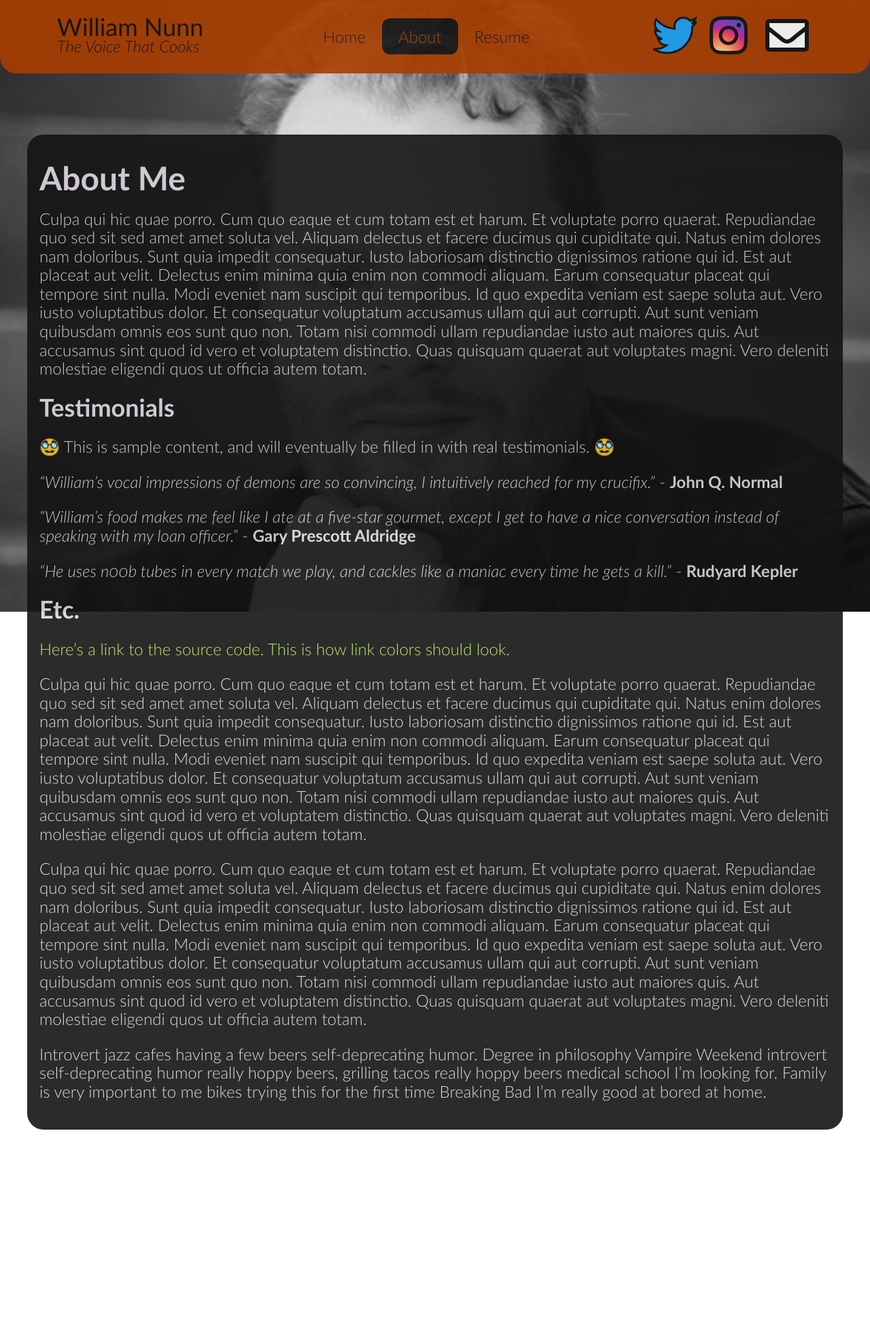
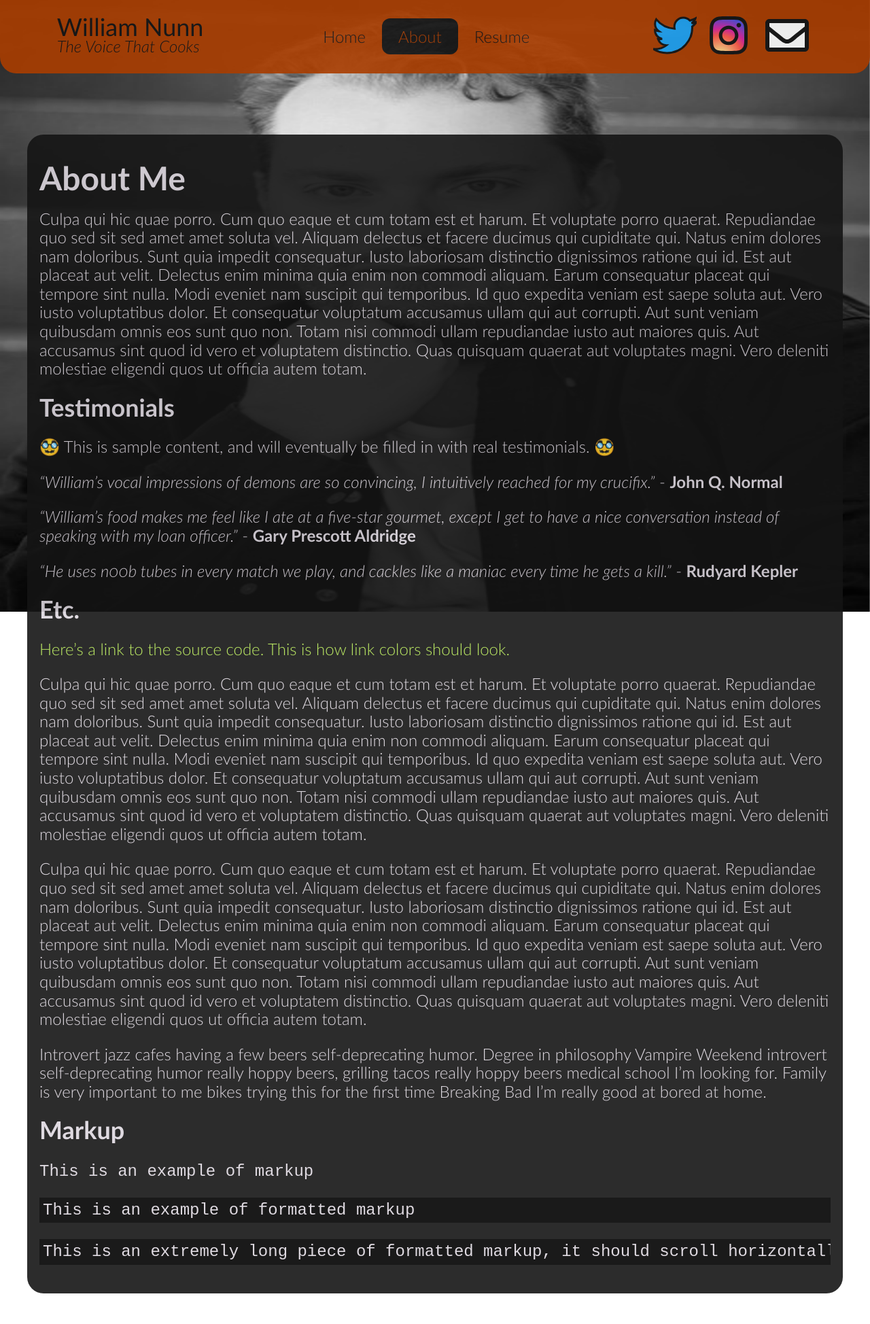
Before and after one commit to William-Nunn/William-Nunn.github.io, a Jekyll site: the page built from about.md, in a window 1280 px wide. Shown: the whole page at 68% size. Built offline with Jekyll 4.4.1, drawn with Linux system fonts in a browser that asks for light colours; before the commit the page ends 1707 px from its top, so only the background shows below that.

Commit message:
image presentation is based on portrait/landscape
Signed-off-by: Lance-Drane <ldraneutk@gmail.com>

````diff
--- a/_sass/main.scss
+++ b/_sass/main.scss
@@ -4,13 +4,13 @@
 $text-color: #dcd6de;
 $primary-color: #aa3d01; // also used in _config.yml
 $link-color: #b5e853;
+$background-color-formatting: #000000;
 
 // breakpoints assume 'max-width' - i.e. a "medium" device will be from 900 to 1200 px
 $breakpoints-xs: 600px;
 $breakpoints-small: 900px;
 $breakpoints-medium: 1200px;
 $breakpoints-large: 1536px;
-$breakpoints-xl: 2400px;
 
 /******* Generic *******/
 
@@ -41,7 +41,8 @@
 }
 
 pre {
-  background: #000;
+  background: $background-color-formatting;
+  padding: 5px;
   overflow: auto;
   overflow-y: hidden;
 }
@@ -100,8 +101,7 @@
   width: 100%;
   position: fixed;
   z-index: -9001; // WHAT?! -9000?
-  @media screen and (min-width: $breakpoints-xl) {
-    // once we can't see the full face, fall back to a slightly flattened version
+  @media screen and (orientation: landscape) {
     background-size: 100vw 100vh;
   }
 }
--- a/about.md
+++ b/about.md
@@ -27,3 +27,15 @@
 Culpa qui hic quae porro. Cum quo eaque et cum totam est et harum. Et voluptate porro quaerat. Repudiandae quo sed sit sed amet amet soluta vel. Aliquam delectus et facere ducimus qui cupiditate qui. Natus enim dolores nam doloribus. Sunt quia impedit consequatur. Iusto laboriosam distinctio dignissimos ratione qui id. Est aut placeat aut velit. Delectus enim minima quia enim non commodi aliquam. Earum consequatur placeat qui tempore sint nulla. Modi eveniet nam suscipit qui temporibus. Id quo expedita veniam est saepe soluta aut. Vero iusto voluptatibus dolor. Et consequatur voluptatum accusamus ullam qui aut corrupti. Aut sunt veniam quibusdam omnis eos sunt quo non. Totam nisi commodi ullam repudiandae iusto aut maiores quis. Aut accusamus sint quod id vero et voluptatem distinctio. Quas quisquam quaerat aut voluptates magni. Vero deleniti molestiae eligendi quos ut officia autem totam.
 
 Introvert jazz cafes having a few beers self-deprecating humor. Degree in philosophy Vampire Weekend introvert self-deprecating humor really hoppy beers, grilling tacos really hoppy beers medical school I'm looking for. Family is very important to me bikes trying this for the first time Breaking Bad I'm really good at bored at home.
+
+## Markup
+
+`This is an example of markup`
+
+```
+This is an example of formatted markup
+```
+
+```
+This is an extremely long piece of formatted markup, it should scroll horizontally instead of continuing on to the next line. Excellent speech!... The gift of the silver tongue. They say it's the mark of a good officer... and of a liar!
+```
````
